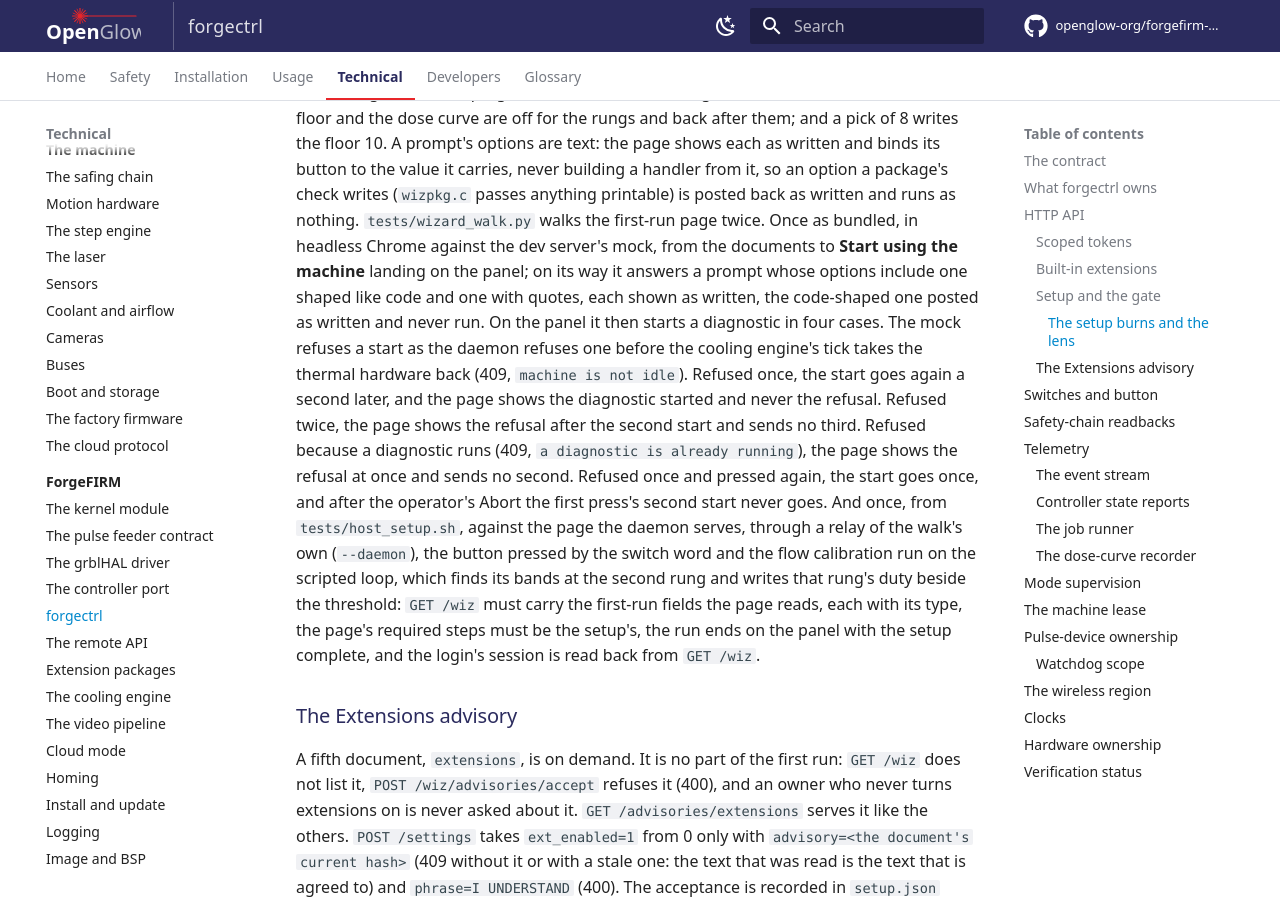
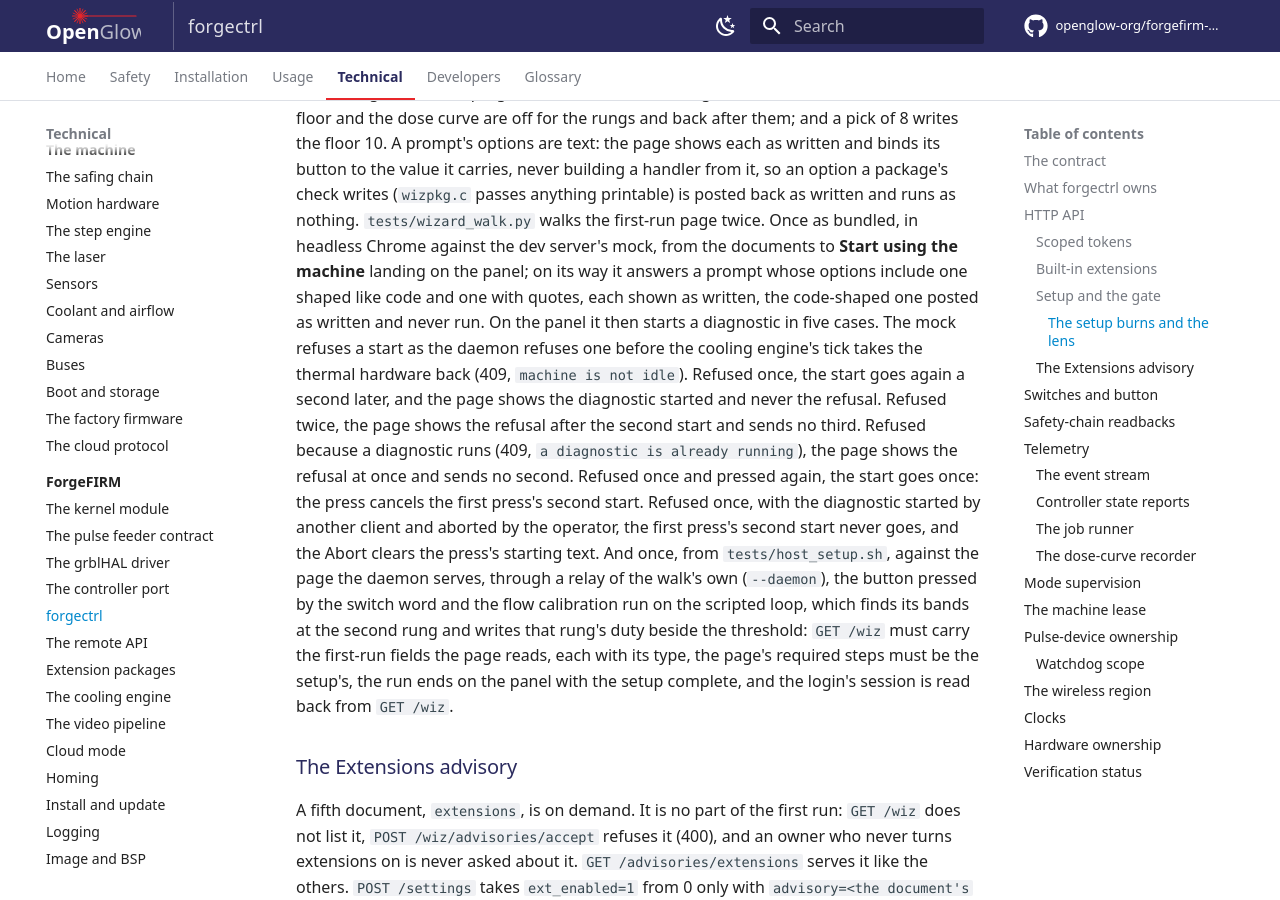
Before and after one commit to openglow-org/forgefirm-docs, an MkDocs documentation site: the page built from docs/technical/forgefirm/forgectrl.md, in a window 1280 px wide and 900 px high, scrolled down 15607 px. Built offline with MkDocs 1.6.1 and Material for MkDocs 9.7.7, drawn with Linux system fonts in a browser that asks for light colours; comment, search, counter and statistics services are not loaded.

Commit message:
forgectrl, Testing: the walk's fifth diagnostic case, where the Abort alone cancels the second start
The walk's pressed-again case cancels the first press's second start by
the second press, not by the Abort, so the page said more than the walk
proved. The walk now has a fifth case in which another client starts
the diagnostic and the operator aborts it, so the Abort is the only
cancel, and the Abort clears the press's starting text. The forgectrl
page counts five cases and gives each cancel its own sentence, and the
Testing row says what the walk proves (forgectrl, "wizard_walk: the
operator's Abort alone cancels a refused diagnostic start's second
start" and "Panel: a second start canceled by the Abort clears its
starting text").

Proof: check-style.py, check-interfaces.py and the strict zensical build
are clean on this tree.

Acceptance: none. The docs site is outside every covers map.

```diff
--- a/docs/technical/forgefirm/forgectrl.md
+++ b/docs/technical/forgefirm/forgectrl.md
@@ -490,16 +490,19 @@ headless Chrome against the dev server's mock, from the documents to
 **Start using the machine** landing on the panel; on its way it answers a
 prompt whose options include one shaped like code and one with quotes, each
 shown as written, the code-shaped one posted as written and never run. On
-the panel it then starts a diagnostic in four cases. The mock refuses a
+the panel it then starts a diagnostic in five cases. The mock refuses a
 start as the daemon refuses one before the cooling engine's tick takes the
 thermal hardware back (409, `machine is not idle`). Refused once, the start
 goes again a second later, and the page shows the diagnostic started and
 never the refusal. Refused twice, the page shows the refusal after the
 second start and sends no third. Refused because a diagnostic runs (409,
 `a diagnostic is already running`), the page shows the refusal at once and
-sends no second. Refused once and pressed again, the start goes once, and
-after the operator's Abort the first press's second start never goes. And
-once, from `tests/host_setup.sh`, against the page the daemon serves,
+sends no second. Refused once and pressed again, the start goes once: the
+press cancels the first press's second start. Refused once, with the
+diagnostic started by another client and aborted by the operator, the
+first press's second start never goes, and the Abort clears the press's
+starting text. And once, from `tests/host_setup.sh`, against the page
+the daemon serves,
 through a relay of the walk's own (`--daemon`), the button pressed by the
 switch word and the flow calibration run on the scripted loop, which finds
 its bands at the second rung and writes that rung's duty beside the
```
Also changed, not shown: docs/developers/testing.md (+1 -1 lines).
